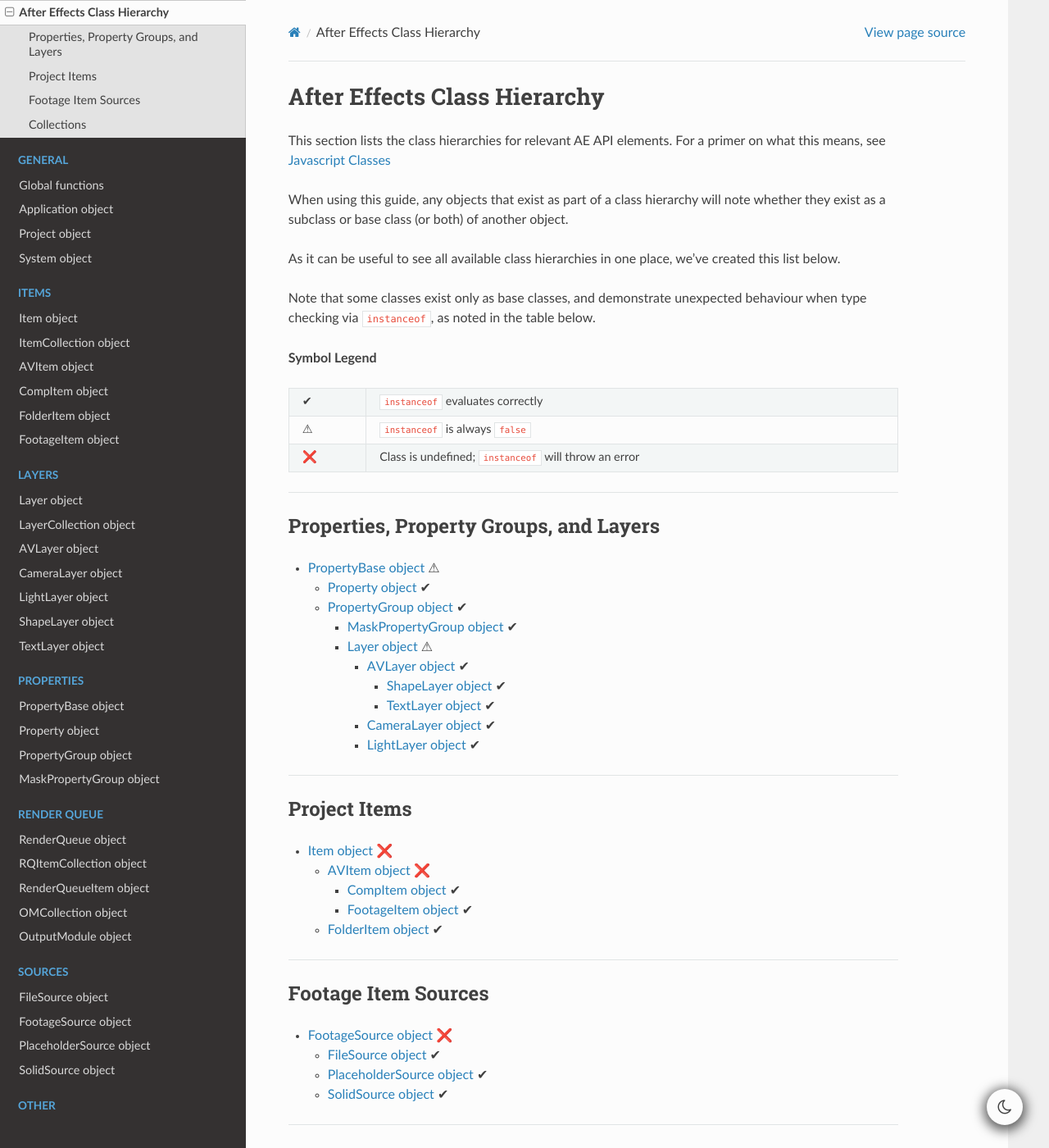
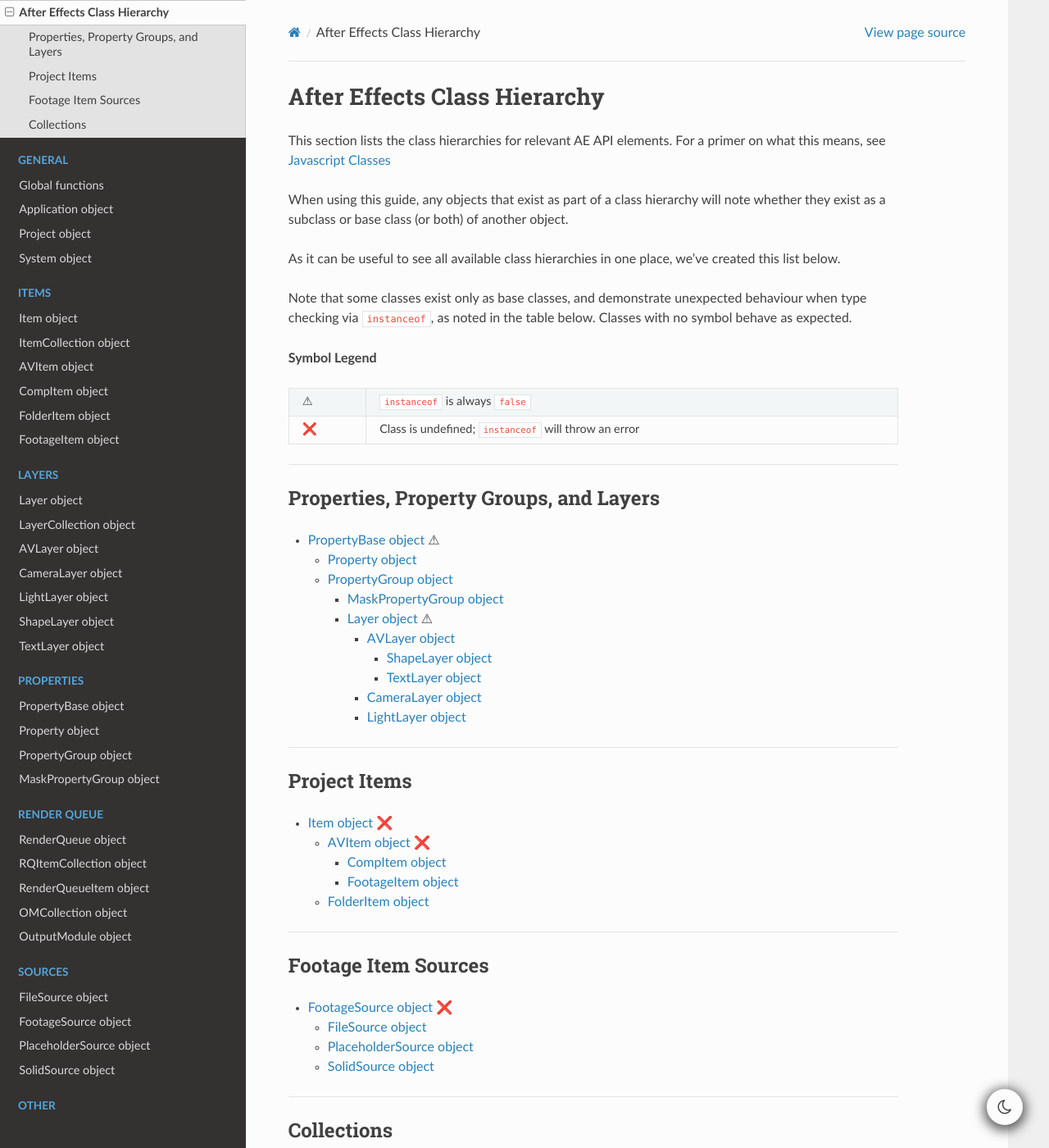
Before and after one commit to docsforadobe/after-effects-scripting-guide, a Sphinx documentation site: the page built from docs/introduction/classhierarchy.rst, in a window 1280 px wide and 1400 px high. Shown: the whole window at 82% size. Built offline with Sphinx 7.4.7 and the Read the Docs theme 2.0.0, drawn with Linux system fonts in a browser that asks for light colours.

Commit message:
Remove redundant default symbol from class hierarchy lists

```diff
--- a/docs/introduction/classhierarchy.rst
+++ b/docs/introduction/classhierarchy.rst
@@ -9,12 +9,11 @@
 
 As it can be useful to see all available class hierarchies in one place, we've created this list below.
 
-Note that some classes exist only as base classes, and demonstrate unexpected behaviour when type checking via ``instanceof``, as noted in the table below.
+Note that some classes exist only as base classes, and demonstrate unexpected behaviour when type checking via ``instanceof``, as noted in the table below. Classes with no symbol behave as expected.
 
 **Symbol Legend**
 
 ==  ======================================================
-✔   ``instanceof`` evaluates correctly
 ⚠   ``instanceof`` is always ``false``
 ❌   Class is undefined; ``instanceof`` will throw an error
 ==  ======================================================
@@ -28,23 +27,23 @@
 
 - :ref:`PropertyBase` ⚠
 
-  - :ref:`Property` ✔
+  - :ref:`Property`
 
-  - :ref:`PropertyGroup` ✔
+  - :ref:`PropertyGroup`
 
-    - :ref:`MaskPropertyGroup` ✔
+    - :ref:`MaskPropertyGroup`
 
     - :ref:`Layer` ⚠
 
-      - :ref:`AVLayer` ✔
+      - :ref:`AVLayer`
 
-        - :ref:`ShapeLayer` ✔
+        - :ref:`ShapeLayer`
 
-        - :ref:`TextLayer` ✔
+        - :ref:`TextLayer`
 
-      - :ref:`CameraLayer` ✔
+      - :ref:`CameraLayer`
 
-      - :ref:`LightLayer` ✔
+      - :ref:`LightLayer`
 
 ----
 
@@ -57,11 +56,11 @@
 
   - :ref:`AVItem` ❌
 
-    - :ref:`CompItem` ✔
+    - :ref:`CompItem`
 
-    - :ref:`FootageItem` ✔
+    - :ref:`FootageItem`
 
-  - :ref:`FolderItem` ✔
+  - :ref:`FolderItem`
 
 ----
 
@@ -72,11 +71,11 @@
 
 - :ref:`FootageSource` ❌
 
-  - :ref:`FileSource` ✔
+  - :ref:`FileSource`
 
-  - :ref:`PlaceholderSource` ✔
+  - :ref:`PlaceholderSource`
 
-  - :ref:`SolidSource` ✔
+  - :ref:`SolidSource`
 
 ----
 
@@ -87,10 +86,10 @@
 
 - :ref:`Collection` ❌
 
-  - :ref:`ItemCollection` ✔
+  - :ref:`ItemCollection`
 
-  - :ref:`LayerCollection` ✔
+  - :ref:`LayerCollection`
 
-  - :ref:`OMCollection` ✔
+  - :ref:`OMCollection`
 
-  - :ref:`RQItemCollection` ✔
+  - :ref:`RQItemCollection`
```
